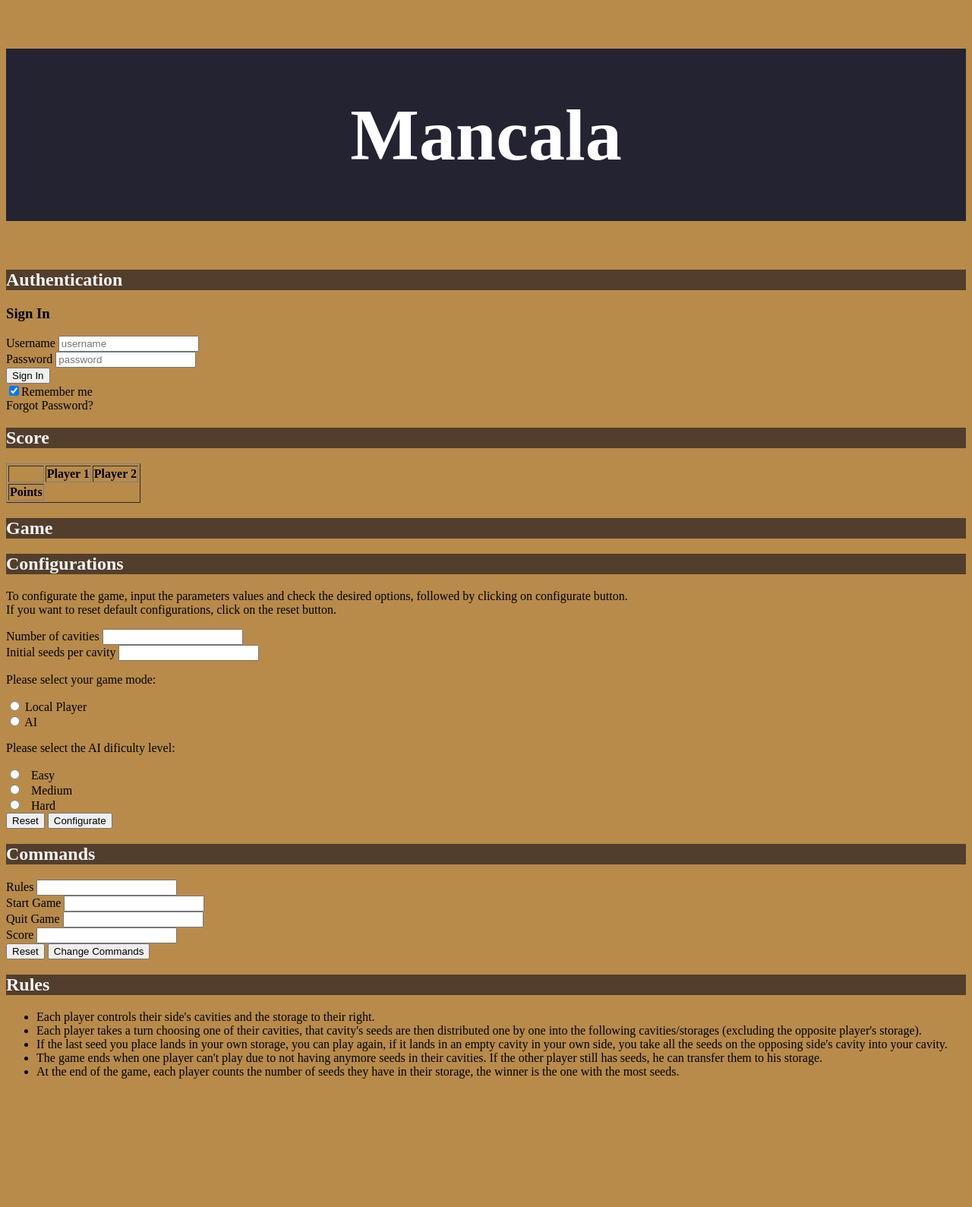
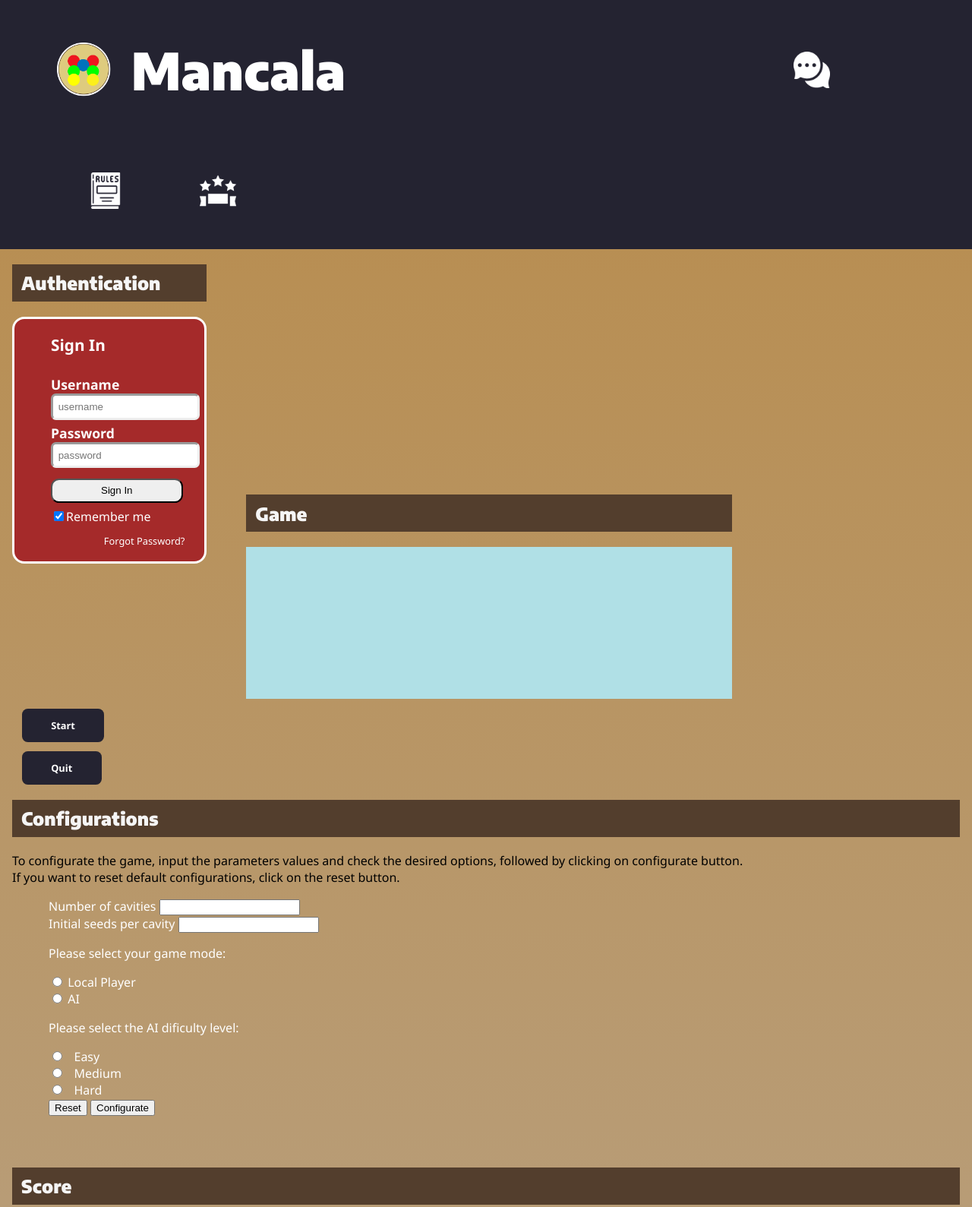
Before and after one commit to sergiodagama/FEUP-LTW_Mancala-Game, a plain HTML site: page src/index.html in a window 1280 px wide. Shown: the top 1589 px of the page at 76% size. Before the commit the page ends 1436 px from the top, so only its background shows below. Drawn offline with Linux system fonts and the light colour scheme.

Commit message:
major changes in the project, added icons, logo, login field

```diff
--- a/src/index.html
+++ b/src/index.html
@@ -4,60 +4,50 @@
     <meta charset="UTF-8" />
     <meta name="viewport" content="width=device-width, initial-scale=1.0">
     <link rel="stylesheet" href="style.css" />
+    <link rel="preconnect" href="https://fonts.googleapis.com">
+    <link rel="preconnect" href="https://fonts.gstatic.com" crossorigin>
+    <link href="https://fonts.googleapis.com/css2?family=Encode+Sans:wght@900&display=swap" rel="stylesheet">
     <title>Mancala</title>
   </head>
 
   <body>
     <header>
+      <img id="logo" src="../res/logo.png">
       <h1>Mancala</h1>
+
+      <span id="icons">
+      <img class="icon_temp_section" src="../res/chat_icon.png">
+      <img class="icon_temp_section" src="../res/rules_icon.png">
+      <img class="icon_temp_section" src="../res/score_icon.png">
+      </span>
     </header>
 
     <!--Authentication Area-->
     <section id="section-authentication">
       <h2>Authentication</h2>
 
-      <!--Sign In-->
-      <h3>Sign In</h3>
-
-      <form action="signin" method="post">
+      <form id="form-authentication" action="signin" method="post">
+        <h3>Sign In</h3>
         <div class="text-input--login">
-          <label>Username</label>
-          <input type="text" placeholder="username" />
+          <label class="label-login">Username</label>
+          <input class="input-login" type="text" placeholder="username" />
         </div>
         <div class="text-input--login">
-          <label>Password</label>
-          <input type="password" placeholder="password" /><br />
+          <label class="label-login">Password</label>
+          <input type="password" class="input-login" placeholder="password" /><br />
         </div>
-        <input type="submit" value="Sign In" /><br />
-        <label> <input type="checkbox" checked="checked" />Remember me </label>
+        <input type="submit" id="button-login" value="Sign In" /><br />
+        <label> <input type="checkbox" checked="checked" />Remember me </label><br/>
+		 <a id="a-forgot-pass">Forgot Password?</a>
       </form>
-
-      <!--Recover Passowrd-->
-      <div id="recover-password">
-        <a>Forgot Password?</a>
-      </div>
-    </section>
-
-    <!--Score Area-->
-    <section id="section-score">
-      <h2>Score</h2>
-
-      <table border="1">
-        <tr>
-          <th colspan="1"></th>
-          <th colspan="1">Player 1</th>
-          <th colspan="1">Player 2</th>
-        </tr>
-        <tr>
-          <th>Points</th>
-        </tr>
-      </table>
     </section>
 
     <!--Game Area-->
+
     <section id="section-game">
       <h2>Game</h2>
 
+	<div id="game-area">
       <div id="storage-player1" class="storage"></div>
       <div id="cavity-player1--1" class="cavity"></div>
       <div id="cavity-player1--2" class="cavity"></div>
@@ -72,6 +62,13 @@
       <div id="cavity-player2--5" class="cavity"></div>
       <div id="cavity-player2--6" class="cavity"></div>
       <div id="storage-player2" class="storage"></div>
+		</div>
+    </section>
+
+    <!--Commands-->
+    <section id="section-commands">
+      <input class="button-commands" type="button" value="Start">
+      <input class="button-commands" type="button" value="Quit">
     </section>
 
     <!--Configurations Area-->
@@ -123,30 +120,20 @@
       </form>
     </section>
 
-    <!--Commands Area-->
-    <section id="section-commands">
-      <h2>Commands</h2>
+     <!--Score Area-->
+     <section id="section-score">
+      <h2>Score</h2>
 
-      <form action="manage_commands" method="post">
-        <div class="settings_text_input">
-          <label>Rules</label>
-          <input name="rules" />
-        </div>
-        <div class="text-input--settings">
-          <label>Start Game</label>
-          <input />
-        </div>
-        <div class="text-input--settings">
-          <label>Quit Game</label>
-          <input />
-        </div>
-        <div class="text-input--settings">
-          <label>Score</label>
-          <input />
-        </div>
-        <input type="reset" value="Reset" class="button-settings"/>
-        <input type="submit" value="Change Commands" class="button-settings" />
-      </form>
+      <table border="1">
+        <tr>
+          <th colspan="1"></th>
+          <th colspan="1">Player 1</th>
+          <th colspan="1">Player 2</th>
+        </tr>
+        <tr>
+          <th>Points</th>
+        </tr>
+      </table>
     </section>
 
     <!--Rules Area-->
--- a/src/style.css
+++ b/src/style.css
@@ -1,28 +1,132 @@
 /* tags css */
 body {
-    /*background-image: linear-gradient(to bottom, #B88B4A, rgba(199, 168, 111, 0));*/
-    background-color: #B88B4A;
+    background-image: linear-gradient(to bottom, #B88B4A, #b8a080);
+    margin:0;
+    font-family: 'Segoe UI', Tahoma, Geneva, Verdana, sans-serif;
+}
+#a-forgot-pass{
+	float:right;
+	padding-top: 1em;
+	padding-right: 2em;
+	font-size: 0.8em;
 }
 
-header {}
+form{
+	color: white;
+	padding-left: 3em;
+	padding-bottom: 3em;
+}
+
+header {
+    padding-top: 0.3em;
+    padding-bottom: 0.3em;
+    padding-left: 4.2em;
+    margin:0;
+    background-color: #242331;
+}
 
 h1 {
-    background-color: #242331;
+    display: inline-block;
+    vertical-align: middle;
+    padding-left: 0.2em;
+    padding-right: 8em;
     color: white;
-    text-align: center;
-    font-size: 6em;
-    padding-top: 0.6em;
-    padding-bottom: 0.6em;
+    text-align: left;
+    font-size: 4.2em;
+    font-family: 'Encode Sans', sans-serif;
+}
+
+#button-login{
+	border-radius: 0.8em;
+	margin-top: 1em;
+	margin-bottom: 0.5em;
+	padding-left: 4.8em;
+	padding-right: 4.8em;
+	padding-top: 0.5em;
+	padding-bottom: 0.5em;
+
 }
 
 h2 {
+    font-family: 'Encode Sans', sans-serif;
     background-color: #533E2D;
     color:whitesmoke;
+    padding-top: 0.4em;
+    padding-bottom: 0.4em;
+    padding-left:0.5em;
 }
 
-section {}
+#section-game {
+	display: inline-block;
+  width: 50%;
+	padding-left: 1em;
+
+
+}
+
+#game-area{
+	  background-color: powderblue;
+	   height: 200px;
+}
+
+#section-authentication{
+	width: 20%;
+	display: inline-block;
+}
+#form-authentication{
+    border-radius: 1em;
+    border:solid;
+    border-color: white;
+    background-color: brown;
+}
+
+.label-login{
+	display: block;
+	font-size: 1.1em;
+	color: white;
+	font-weight: bold;
+	padding-top: 0.3em;
+}
+
+
+.input-login{
+	border-radius: 0.5em;
+	border:inset;
+	padding: 0.5em;
+}
+
+
+h3{
+	font-size: 1.3em;
+}
 
 p {}
+
+section{
+    margin-left: 1em;
+    margin-right: 1em;
+}
+
+.button-commands{
+    margin:1em;
+    padding-left:3em;
+    padding-right:3em;
+    padding-top:1em;
+    padding-bottom:1em;
+    border-radius: 0.6em;
+    background-color: #242331;
+    color: white;
+    font-family: 'Segoe UI', Tahoma, Geneva, Verdana, sans-serif;
+    font-weight: bold;
+    font-size: 0.8em;
+    border: none;
+    display: block;
+}
+
+.button-commands:hover{
+    color: #242331;
+    background-color: white;
+}
 
 label {}
 
@@ -34,4 +138,25 @@ input[type=radio] {}
 
 /* classes css */
 
+.icon_temp_section {
+    display: inline-block;
+    vertical-align: middle;
+    width: 3em;
+    height: 3em;
+    margin: 3em;
+}
+
 /* ids css */
+
+#logo {
+    display: inline-block;
+    vertical-align: middle;
+    width: 4.5em;
+    height: 4.5em;
+    padding-left: 0.5em;
+    padding-right: 0.5em;
+}
+
+.icon_temp_section:hover{
+    filter: grayscale(1) invert(1);
+}
```
Also changed, not shown: res/chat_icon.png (added), res/logo.png (added), res/rules_icon.png (added), res/score_icon.png (added), 1 other file.
